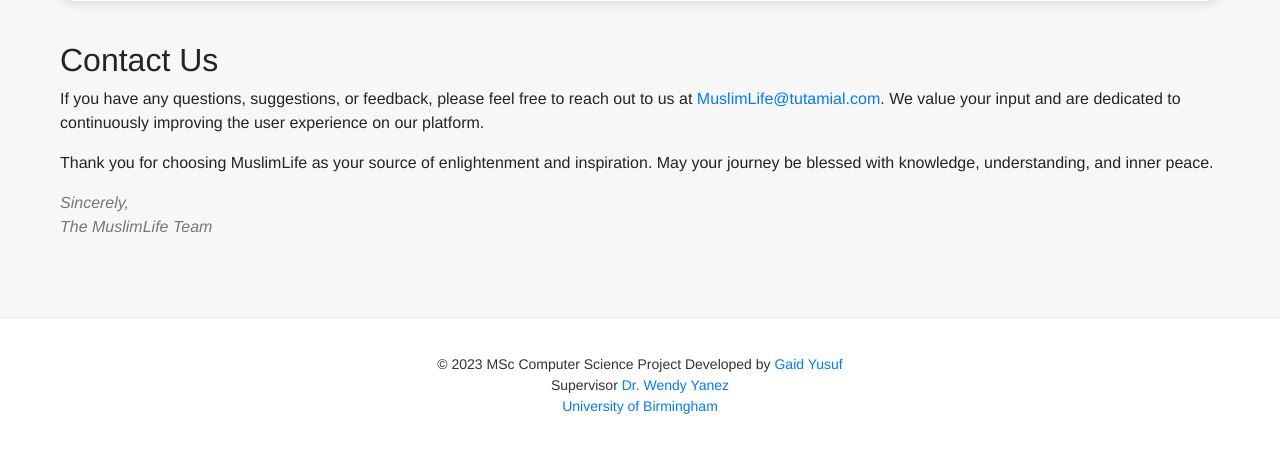
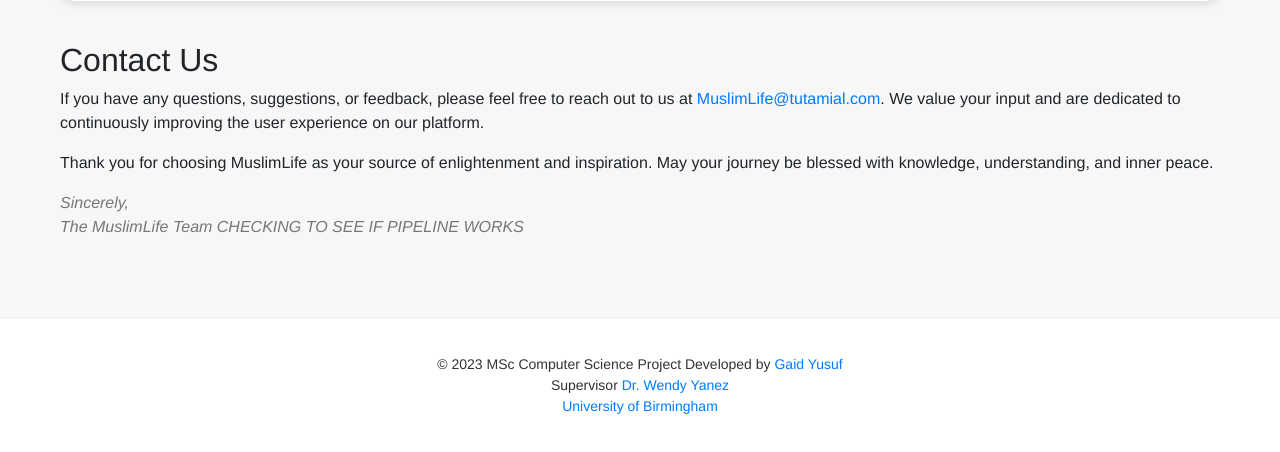
Before and after one commit to GaidYusuf/Masters-Project, a Django app: page / in a window 1280 px wide. Shown: the part 1196-1648 px from the top of the page. Run offline with Django 4.2, Linux system fonts and the light colour scheme; some libraries are stand-ins or nearby versions.

Commit message:
Made a small change for homepage to see if CI/CD pipeline is working

```diff
--- a/homepage/templates/homepage/index.html
+++ b/homepage/templates/homepage/index.html
@@ -83,6 +83,7 @@
     <p class="signature">
       Sincerely,<br />
       The MuslimLife Team
+      CHECKING TO SEE IF PIPELINE WORKS
     </p>
   </div>
 </div>
```
Also changed, not shown: .gitlab-ci.yml.
